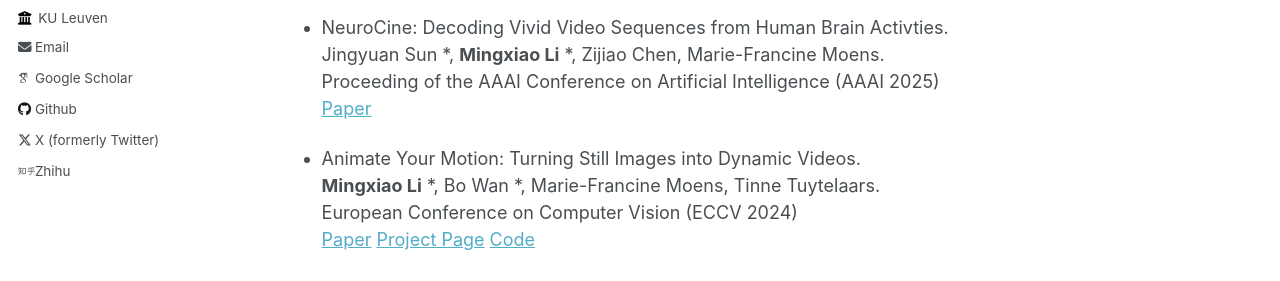
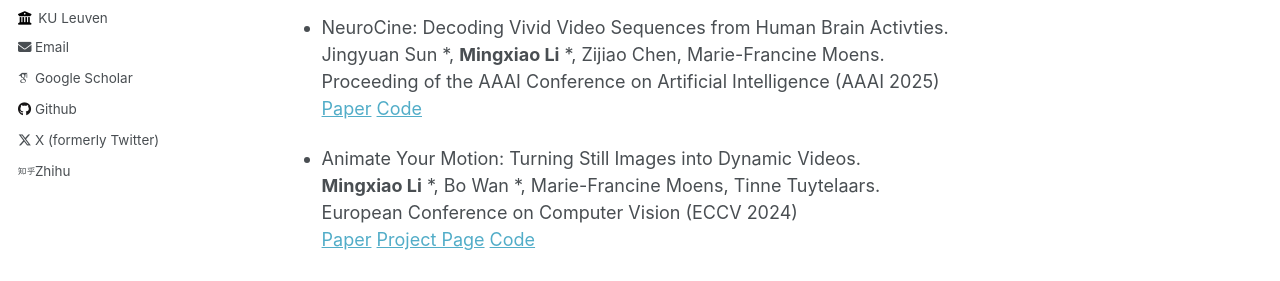
Before and after one commit to Mingxiao-Li/mingxiao-li.github.io, a Jekyll site: the page built from _pages/about.md, in a window 1280 px wide and 900 px high. Shown: the part 402-683 px from the top of the window. Built offline with Jekyll 4.4.1, drawn with Linux system fonts in a browser that asks for light colours; some web fonts are replaced.

Commit message:
update pub

```diff
--- a/_pages/about.md
+++ b/_pages/about.md
@@ -18,7 +18,7 @@
 - NeuroCine: Decoding Vivid Video Sequences from Human Brain Activties.
   Jingyuan Sun *, **Mingxiao Li** *, Zijiao Chen, Marie-Francine Moens.
   Proceeding of the AAAI Conference on Artificial Intelligence (AAAI 2025)
-  [Paper](https://arxiv.org/pdf/2402.01590.pdf)
+  [Paper](https://arxiv.org/pdf/2402.01590.pdf)  [Code](https://github.com/soinx0629/NeuralFlix)
 
 - Animate Your Motion: Turning Still Images into Dynamic Videos.
   **Mingxiao Li** *, Bo Wan *, Marie-Francine Moens, Tinne Tuytelaars.
```
